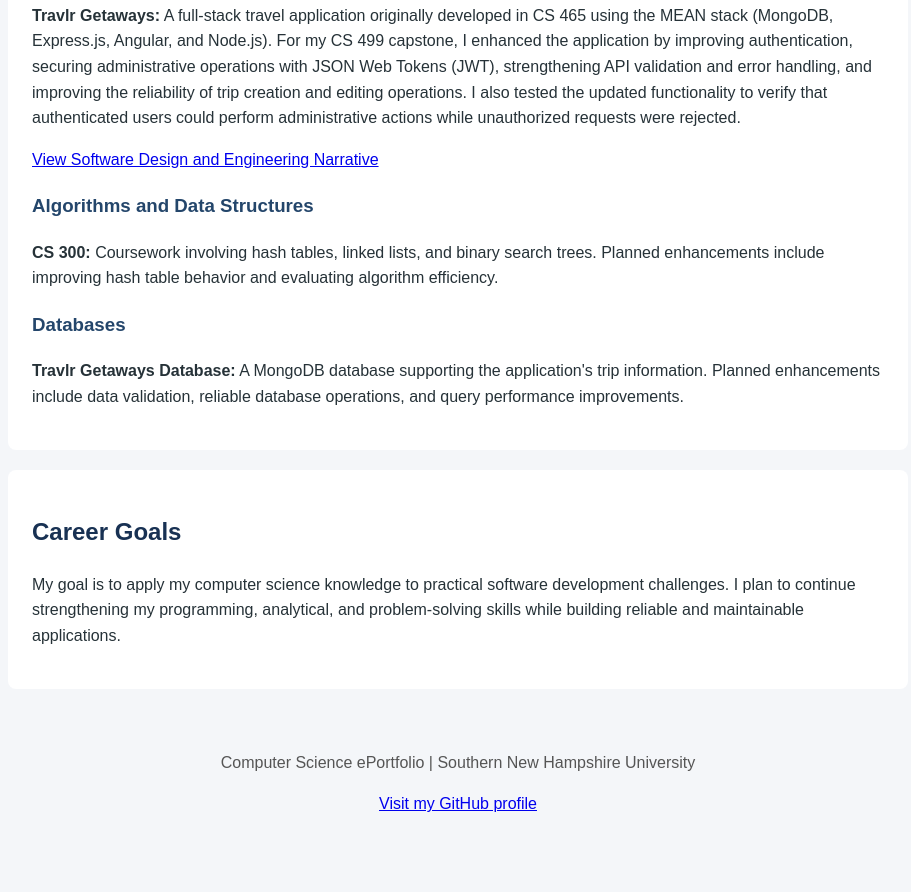
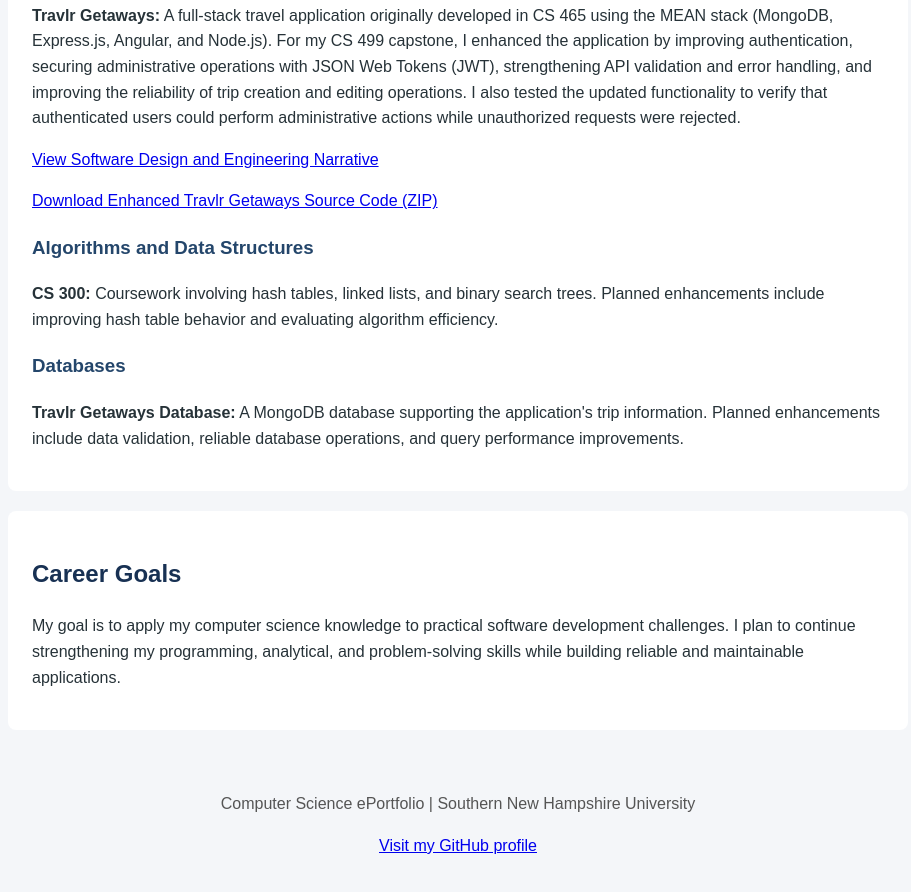
Before and after one commit to Haleyfreex/Haleyfreex.github.io, a plain HTML site: page index.html in a window 1280 px wide. Shown: the part 1258-2150 px from the top of the page, without its empty margins (182-1093 px from the left). Before the commit the page ends 2111 px from the top, so only its background shows below. Drawn offline with Linux system fonts and the light colour scheme.

Commit message:
Add enhanced Travlr Getaways source code link

```diff
--- a/index.html
+++ b/index.html
@@ -127,6 +127,12 @@
         </a>
       </p>
 
+      <p>
+        <a href="https://github.com/Haleyfreex/Haleyfreex.github.io/blob/main/CS499_Milestone_Two_Enhanced_Travlr_Getaways.zip" target="_blank" rel="noopener noreferrer">
+          Download Enhanced Travlr Getaways Source Code (ZIP)
+        </a>
+      </p>
+
       <h3>Algorithms and Data Structures</h3>
       <p>
         <strong>CS 300:</strong> Coursework involving hash tables,
```
